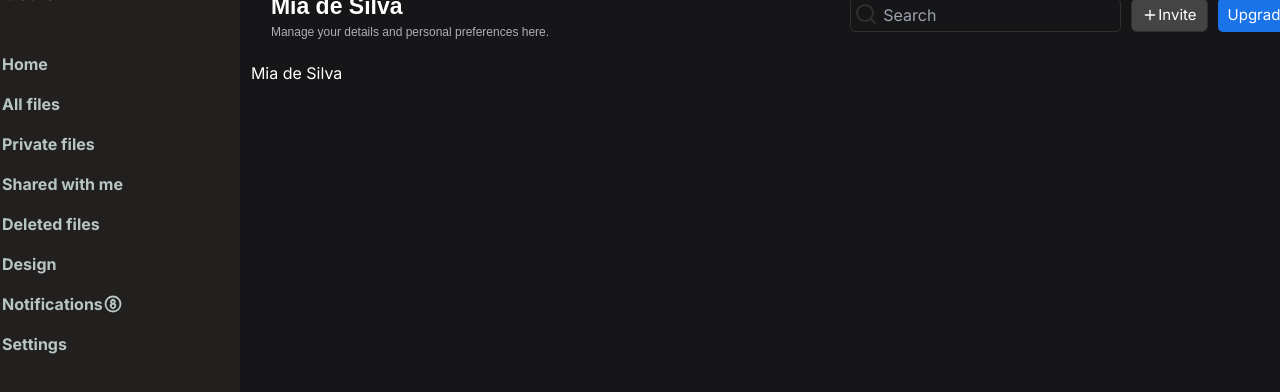
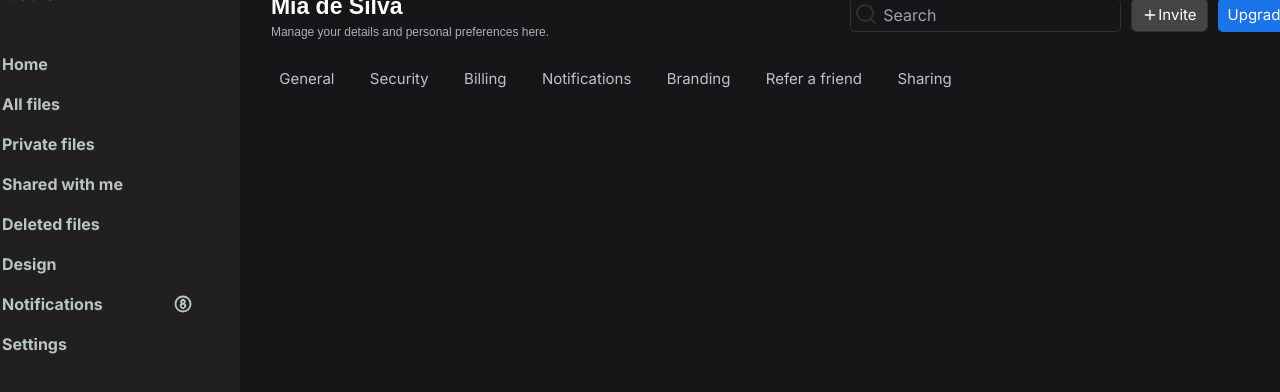
Before and after one commit to jcheq/design-ui, a Next.js app: page /Settings in a window 1280 px wide. Shown: the top 392 px of the page. Built offline with nearby package versions, Linux system fonts and the light colour scheme.

Commit message:
added tabs

```diff
--- a/src/app/Settings/page.tsx
+++ b/src/app/Settings/page.tsx
@@ -1,4 +1,14 @@
 import { Search, Plus } from "lucide-react";
+import { useState } from "react";
+
+
+// function settingTabs() {
+//   const [toggle, setToggle] = useState(1)
+
+//   function toggleTab(id) {
+//     toggleTab(id)
+//   }
+// }
 
 const Settings = () => {
     return (
@@ -27,8 +37,20 @@ const Settings = () => {
 
 
         </div>
-        <div className="erf">
-          <h1> Mia de Silva</h1>
+        <div className="Tabs">
+          {/* <ul className="col-6">
+            <li className="flex-" onClick={()=>toggleTab(1)}>Settings</li>
+            <></>
+          </ul> */}
+
+
+          <div className="tablist hover:text-gray-400">General</div>
+          <div className="tablist hover:text-gray-400">Security</div>
+          <div className="tablist hover:text-gray-400">Billing</div>
+          <div className="tablist hover:text-gray-400">Notifications</div>
+          <div className="tablist hover:text-gray-400">Branding</div>
+          <div className="tablist hover:text-gray-400">Refer a friend</div>
+          <div className="tablist hover:text-gray-400">Sharing</div>
 
         </div>
 
--- a/src/app/components/Sidebar/index.tsx
+++ b/src/app/components/Sidebar/index.tsx
@@ -54,7 +54,7 @@ const Sidebar = () => {
               <li className="sidebar">
                 <RiNotificationBadgeLine className="mr-2 size-5" />
                 <a href="Notifications" className="hover:text-gray-400">Notifications</a>
-                <PiNumberCircleEightBold className="eightNotify size-5" />
+                <PiNumberCircleEightBold className="eightNotify size-5 " />
               </li>
               <li className="sidebar">
                 <Settings className="mr-2 size-5" />
--- a/src/app/globals.css
+++ b/src/app/globals.css
@@ -56,12 +56,13 @@
 
 .sidebar:hover {
   background-color: #3b3b3d;
-
 }
 
 .eightNotify {
-  /* justify-items: right; */
-  float: right;
+  display:flex;
+  /* justify-content:right; */
+  align-items: center;
+  margin-left: 70px;
 }
 
 
@@ -69,13 +70,12 @@
   display:flex;
   flex-direction: column;
   margin: 1%;
-  /* background-color: gray; */
+
 }
 .settings {
-  /* margin: 1%; */
+
   display: flex;
   justify-content: space-between;
-  /* background-color: gray; */
   align-items: center;
   padding: 20px;
 
@@ -92,7 +92,6 @@
   font-size: 23px;
   font-weight: bold;
   color:white;
-  /* background-color: #3b3b3d; */
 }
 
 .description {
@@ -148,32 +147,25 @@
 
 }
 
-/* :root {
-  --foreground-rgb: 0, 0, 0;
-  --background-start-rgb: 214, 219, 220;
-  --background-end-rgb: 255, 255, 255;
+.Tabs {
+  display: flex;
+
 }
 
-@media (prefers-color-scheme: dark) {
-  :root {
-    --foreground-rgb: 255, 255, 255;
-    --background-start-rgb: 0, 0, 0;
-    --background-end-rgb: 0, 0, 0;
-  }
+.tablist {
+  font-size: 15px;
+  margin-left: 2%;
+  display: flex;
+  cursor: pointer;
+  border-radius: 5px;
+  color: #B8C5C5;
+  padding: 7px;
+
+
 }
 
-body {
-  color: rgb(var(--foreground-rgb));
-  background: linear-gradient(
-      to bottom,
-      transparent,
-      rgb(var(--background-end-rgb))
-    )
-    rgb(var(--background-start-rgb));
+.tablist:hover {
+  font-size: bold;
+  color: white;
+  background-color: #3b3b3d;
 }
-
-@layer utilities {
-  .text-balance {
-    text-wrap: balance;
-  }
-} */
```
